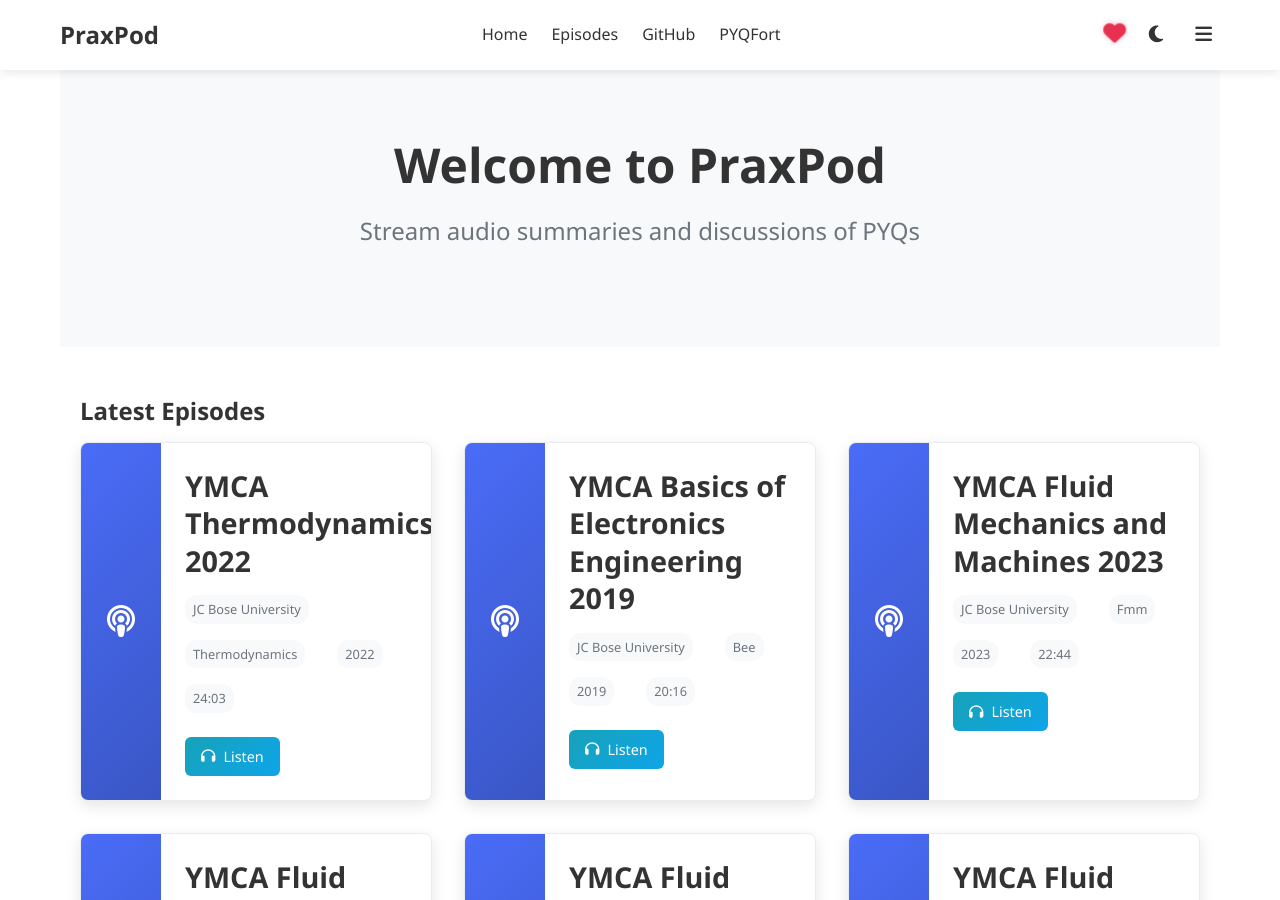
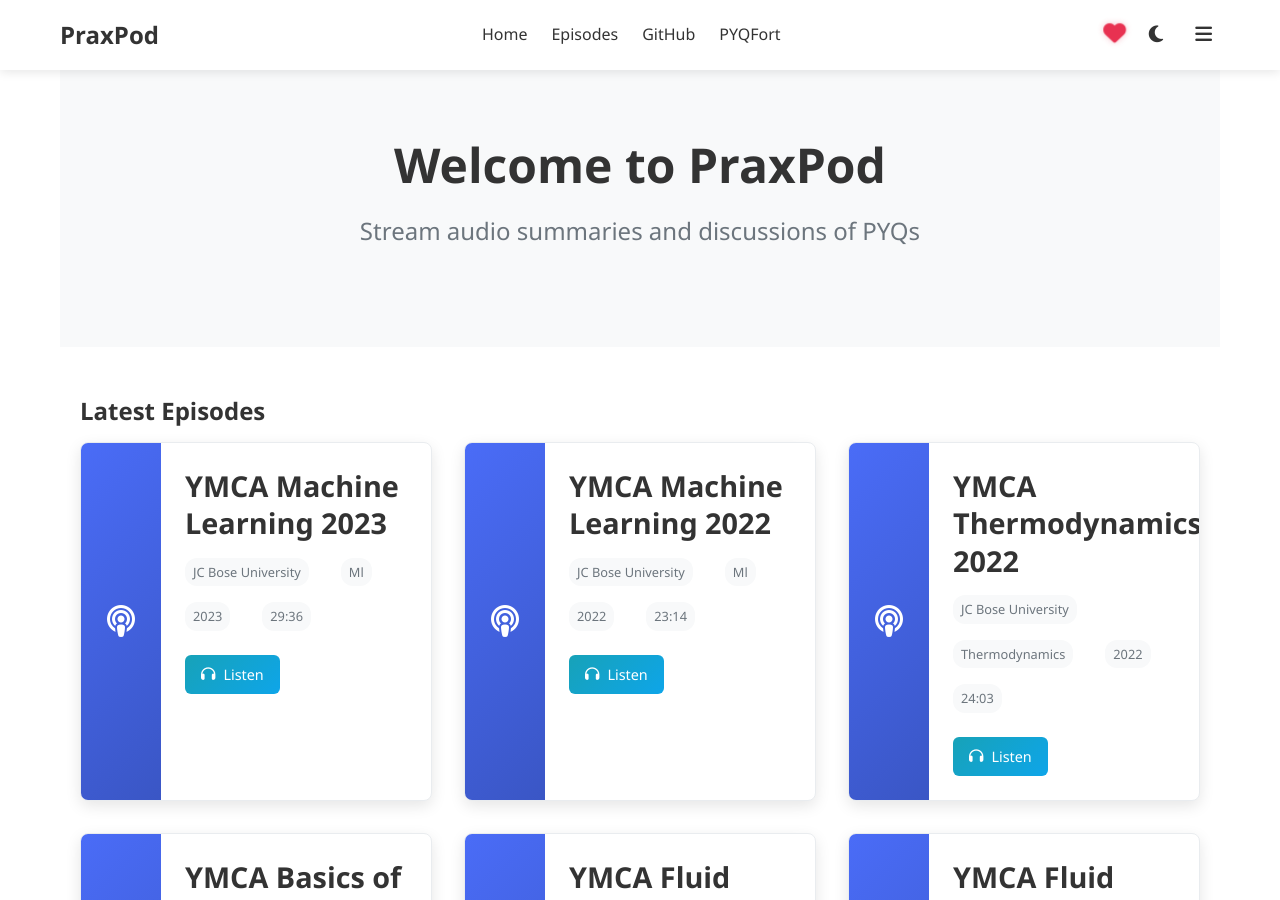
Before and after one commit to Saumy1905/PraxPod, a Jekyll site: the page built from index.html, in a window 1280 px wide and 900 px high. Built offline with Jekyll 4.4.1, drawn with Linux system fonts in a browser that asks for light colours.

Commit message:
[ymca] [ml] updated

```diff
--- a/_data/podcasts.yml
+++ b/_data/podcasts.yml
@@ -222,6 +222,22 @@
       audio_url: /PraxPod/assets/audio/pyq-discussions/ymca/thermodynamics/ymca-thermodynamics-2022.mp3
       duration: "24:03"
       published: 2025-08-22
+    - id: ymca-ml-2022
+      title: YMCA Machine Learning 2022
+      college: ymca
+      branch: ml
+      year: 2022
+      audio_url: /PraxPod/assets/audio/pyq-discussions/ymca/ml/ymca-ml-2022.mp3
+      duration: "23:14"
+      published: 2025-08-22
+    - id: ymca-ml-2023
+      title: YMCA Machine Learning 2023
+      college: ymca
+      branch: ml
+      year: 2023
+      audio_url: /PraxPod/assets/audio/pyq-discussions/ymca/ml/ymca-ml-2023.mp3
+      duration: "29:36"
+      published: 2025-08-22
     - id: nit-kur-env-science-2023
       title: NIT Kurukshetra Environmental Science 2023
       college: nit-kur
--- /dev/null
+++ b/episodes/ymca/ml/ymca-ml-2022/index.html
@@ -0,0 +1,14 @@
+---
+layout: episode
+title: YMCA Machine Learning 2022
+episode_id: ymca-ml-2022
+college: ymca
+branch: ml
+year: 2022
+duration: "23:14"
+audio_url: /assets/audio/pyq-discussions/ymca/ml/ymca-ml-2022.mp3
+cover: /PraxPod/assets/audio/covers/default-cover.jpg
+subtitle: "PYQ Summary & Discussion"
+notes: "Key topics: machine learning, neural networks, and data mining."
+permalink: /PraxPod/episodes/ymca/ml/ymca-ml-2022/
+---
--- /dev/null
+++ b/episodes/ymca/ml/ymca-ml-2023/index.html
@@ -0,0 +1,14 @@
+---
+layout: episode
+title: YMCA Machine Learning 2023
+episode_id: ymca-ml-2023
+college: ymca
+branch: ml
+year: 2023
+duration: "29:36"
+audio_url: /assets/audio/pyq-discussions/ymca/ml/ymca-ml-2023.mp3
+cover: /PraxPod/assets/audio/covers/default-cover.jpg
+subtitle: "PYQ Summary & Discussion"
+notes: "Key topics: machine learning, neural networks, and data mining."
+permalink: /PraxPod/episodes/ymca/ml/ymca-ml-2023/
+---
```
Also changed, not shown: 2 other files.
